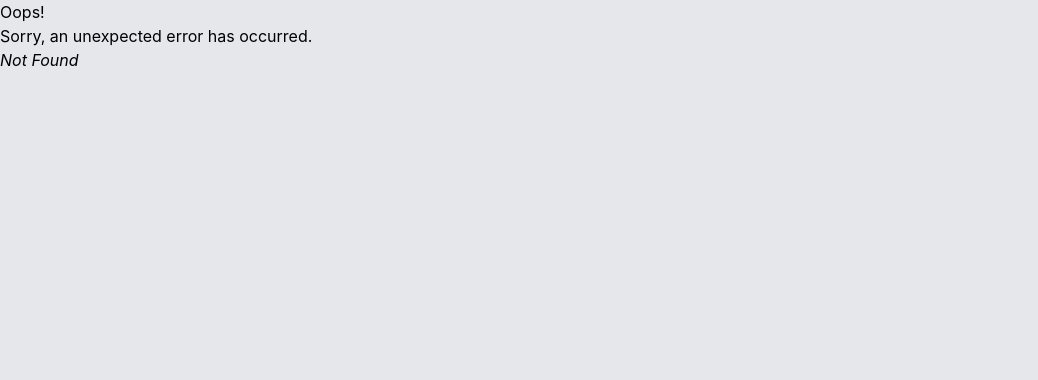
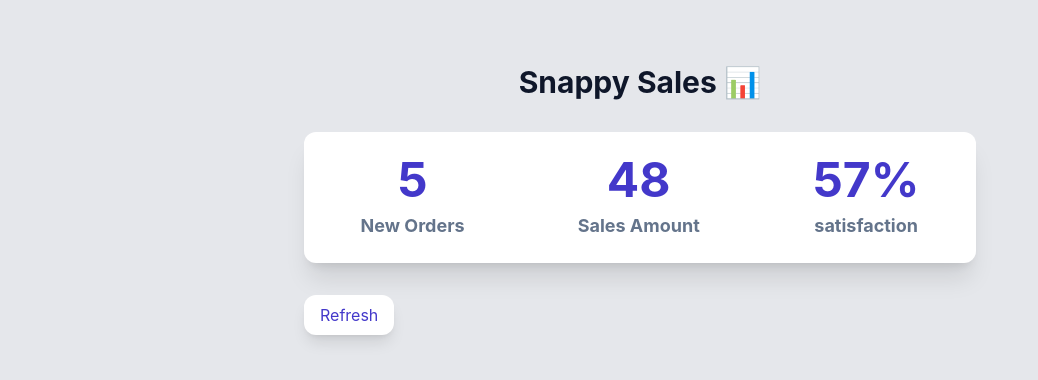
Before and after one commit to amirul-git/react-interactivity, a React (Vite) app: page /sales in a window 1280 px wide. Before the commit this address had no page. Shown: the top 380 px of the page, without its empty margins (0-1038 px from the left). Built offline with nearby package versions, Linux system fonts and the light colour scheme.

Commit message:
Add sales

```diff
--- /dev/null
+++ b/src/components/Info.jsx
@@ -0,0 +1,10 @@
+export default function Info({ title, value }) {
+  return (
+    <>
+      <div className="p-6 text-center">
+        <h2 className="text-5xl font-bold text-indigo-700">{value}</h2>
+        <p className="text-[18px] text-slate-500 font-bold mt-2">{title}</p>
+      </div>
+    </>
+  );
+}
--- a/src/main.jsx
+++ b/src/main.jsx
@@ -6,6 +6,8 @@ import Root from "./routes/root";
 import ErrorPage from "./routes/error-page";
 import Light from "./routes/light";
 import SandBox from "./routes/sandbox";
+import Sales from "./routes/sales";
+Sales;
 
 const router = createBrowserRouter([
   {
@@ -21,6 +23,10 @@ const router = createBrowserRouter([
     path: "/sandbox",
     element: <SandBox />,
   },
+  {
+    path: "/sales",
+    element: <Sales />,
+  },
 ]);
 
 ReactDOM.createRoot(document.getElementById("root")).render(
--- a/src/routes/root.jsx
+++ b/src/routes/root.jsx
@@ -16,9 +16,12 @@ export default function Root() {
         >
           🏖 Sandbox
         </Link>
-        <div className="cursor-pointer px-4 py-2 bg-white rounded-lg">
+        <Link
+          to={"sales"}
+          className="cursor-pointer px-4 py-2 bg-white rounded-lg"
+        >
           📊 Sales
-        </div>
+        </Link>
         <div className="cursor-pointer px-4 py-2 bg-white rounded-lg">
           🔍 Search
         </div>
--- /dev/null
+++ b/src/routes/sales.jsx
@@ -0,0 +1,49 @@
+import { useState, useEffect } from "react";
+import Info from "../components/Info";
+Info;
+
+export default function Sales() {
+  const [newOrders, setNewOrders] = useState(random(25));
+  const [salesAmount, setSalesAmount] = useState(random(1000));
+  const [satisfaction, setSatisfaction] = useState(random(100));
+
+  useEffect(() => {
+    const interval = setInterval(() => {
+      handleRefresh();
+    }, 1000);
+    return () => clearInterval(interval);
+  }, []);
+
+  function random(max) {
+    return Math.floor(Math.random() * (max + 1));
+  }
+
+  function handleRefresh() {
+    setNewOrders(random(25));
+    setSalesAmount(random(1000));
+    setSatisfaction(random(100));
+  }
+
+  return (
+    <>
+      <main className="px-4 mt-16">
+        <h1 className="text-3xl font-bold text-center text-[#0f172a] mb-8">
+          Snappy Sales 📊
+        </h1>
+        <section className="bg-white max-w-2xl mx-auto rounded-xl shadow-xl flex justify-around">
+          <Info title="New Orders" value={newOrders} />
+          <Info title="Sales Amount" value={salesAmount} />
+          <Info title="satisfaction" value={satisfaction + "%"} />
+        </section>
+        <div className="max-w-2xl mx-auto">
+          <button
+            onClick={handleRefresh}
+            className="px-4 py-2  block bg-white rounded-xl mt-8 text-indigo-700 shadow-lg"
+          >
+            Refresh
+          </button>
+        </div>
+      </main>
+    </>
+  );
+}
```
